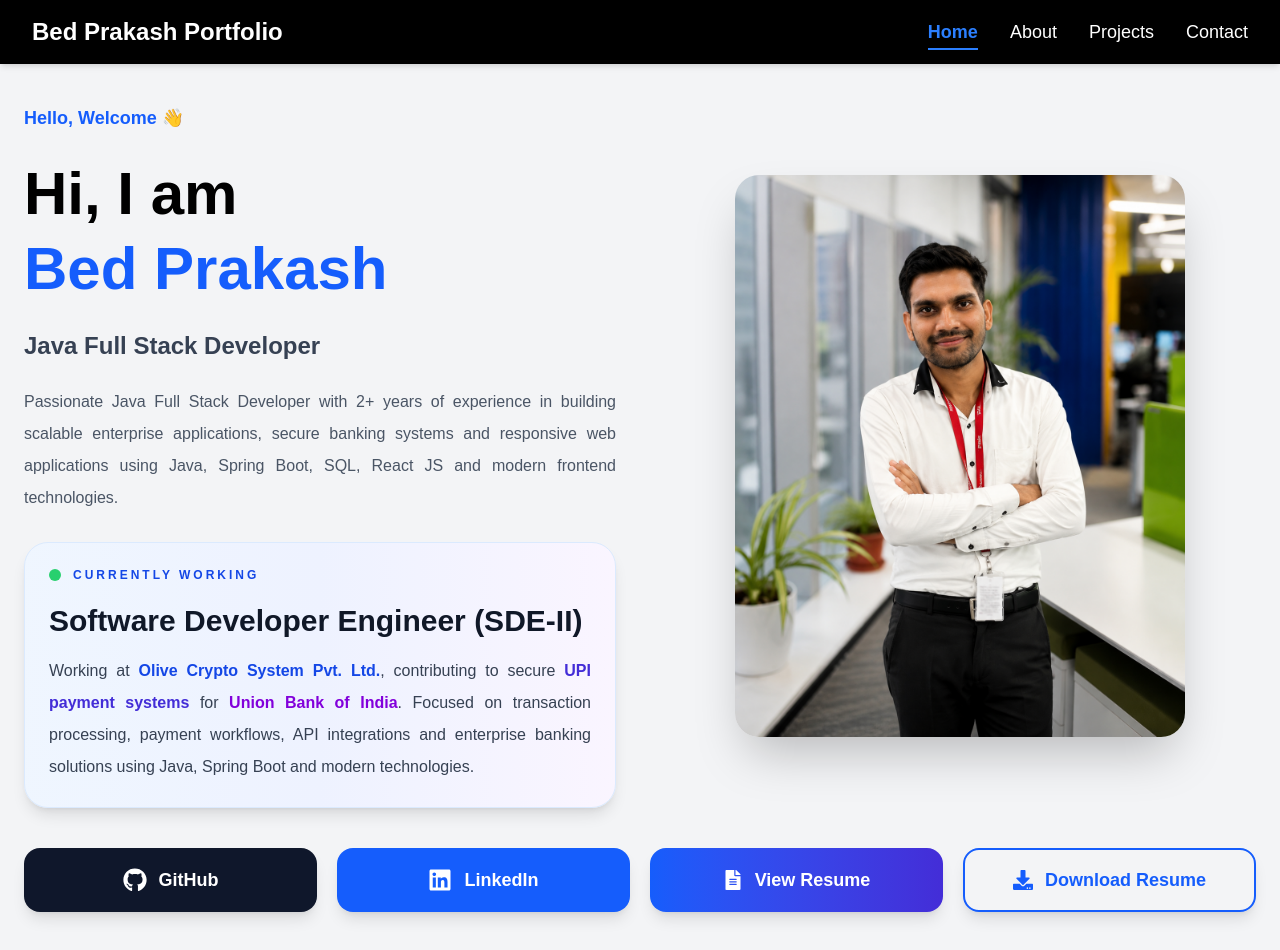
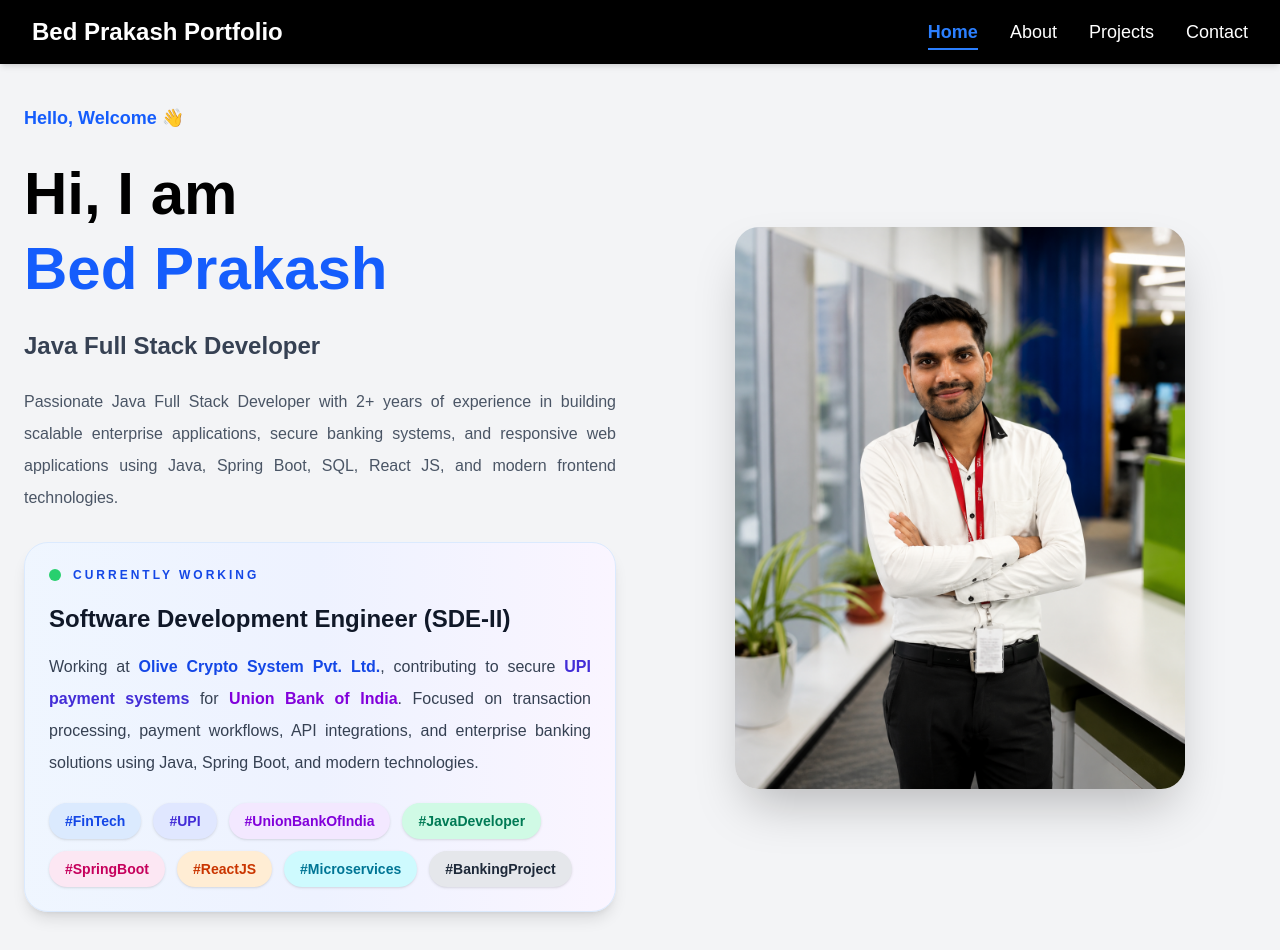
Before and after one commit to Bed-prakash/Portfolio, a React (Vite) app: page / in a window 1280 px wide. Shown: the top 950 px of the page. Built offline with nearby package versions, Linux system fonts and the light colour scheme.

Commit message:
added tech tags

```diff
--- a/src/components/About.jsx
+++ b/src/components/About.jsx
@@ -137,6 +137,11 @@ function About() {
                   <p className="text-blue-700 text-lg font-semibold mt-2">
                     Software Developer Engineer (SDE-II)
                   </p>
+
+                  <p className="text-gray-700 text-base mt-3 flex items-center gap-2">
+                    <span className="text-lg">🏦</span>
+                    Unified Payments Interface (UPI) – Union Bank of India (UBI)
+                  </p>
                 </div>
 
                 <div className="bg-blue-600 text-white px-6 py-3 rounded-full text-base font-medium shadow-md">
--- a/src/components/Home.jsx
+++ b/src/components/Home.jsx
@@ -1,5 +1,6 @@
 import bed from "../assets/bed_img.png";
 import SocialButtons from "./SocialButtons";
+import TechTags from "./TechTags";
 
 function Home() {
   return (
@@ -35,9 +36,9 @@ function Home() {
           <p className="text-gray-600 text-base leading-8 text-justify">
 
             Passionate Java Full Stack Developer with 2+ years of experience in
-            building scalable enterprise applications, secure banking systems
+            building scalable enterprise applications, secure banking systems,
             and responsive web applications using Java, Spring Boot, SQL,
-            React JS and modern frontend technologies.
+            React JS, and modern frontend technologies.
 
           </p>
 
@@ -56,8 +57,8 @@ function Home() {
             </div>
 
             {/* Role */}
-            <h3 className="text-2xl md:text-3xl font-bold text-gray-900 mb-4">
-              Software Developer Engineer (SDE-II)
+            <h3 className="text-2xl md:text-2xl font-bold text-gray-900 mb-4">
+              Software Development Engineer (SDE-II)
             </h3>
 
             {/* Company */}
@@ -82,10 +83,13 @@ function Home() {
               </span>
 
               . Focused on transaction processing, payment workflows,
-              API integrations and enterprise banking solutions using
-              Java, Spring Boot and modern technologies.
+              API integrations, and enterprise banking solutions using
+              Java, Spring Boot, and modern technologies.
 
             </p>
+
+            {/* Tech Tags */}
+            <TechTags />
 
           </div>
 
--- /dev/null
+++ b/src/components/TechTags.jsx
@@ -0,0 +1,62 @@
+const tags = [
+  {
+    name: "#FinTech",
+    link: "https://en.wikipedia.org/wiki/Financial_technology",
+    style: "bg-blue-100 text-blue-700",
+  },
+  {
+    name: "#UPI",
+    link: "https://en.wikipedia.org/wiki/Unified_Payments_Interface",
+    style: "bg-indigo-100 text-indigo-700",
+  },
+  {
+    name: "#UnionBankOfIndia",
+    link: "https://en.wikipedia.org/wiki/Union_Bank_of_India",
+    style: "bg-purple-100 text-purple-700",
+  },
+  {
+    name: "#JavaDeveloper",
+    link: "https://en.wikipedia.org/wiki/Java_(programming_language)",
+    style: "bg-emerald-100 text-emerald-700",
+  },
+  {
+    name: "#SpringBoot",
+    link: "https://en.wikipedia.org/wiki/Spring_Boot",
+    style: "bg-pink-100 text-pink-700",
+  },
+  {
+    name: "#ReactJS",
+    link: "https://en.wikipedia.org/wiki/React_(software)",
+    style: "bg-orange-100 text-orange-700",
+  },
+  {
+    name: "#Microservices",
+    link: "https://en.wikipedia.org/wiki/Microservices",
+    style: "bg-cyan-100 text-cyan-700",
+  },
+  {
+    name: "#BankingProject",
+    link: "https://en.wikipedia.org/wiki/Bank",
+    style: "bg-gray-200 text-gray-800",
+  },
+];
+
+function TechTags() {
+  return (
+    <div className="flex flex-wrap gap-3 mt-6">
+      {tags.map((tag, index) => (
+        <a
+          key={index}
+          href={tag.link}
+          target="_blank"
+          rel="noopener noreferrer"
+          className={`px-4 py-2 rounded-full text-sm font-semibold shadow-sm hover:scale-105 transition duration-300 ${tag.style}`}
+        >
+          {tag.name}
+        </a>
+      ))}
+    </div>
+  );
+}
+
+export default TechTags;
```
